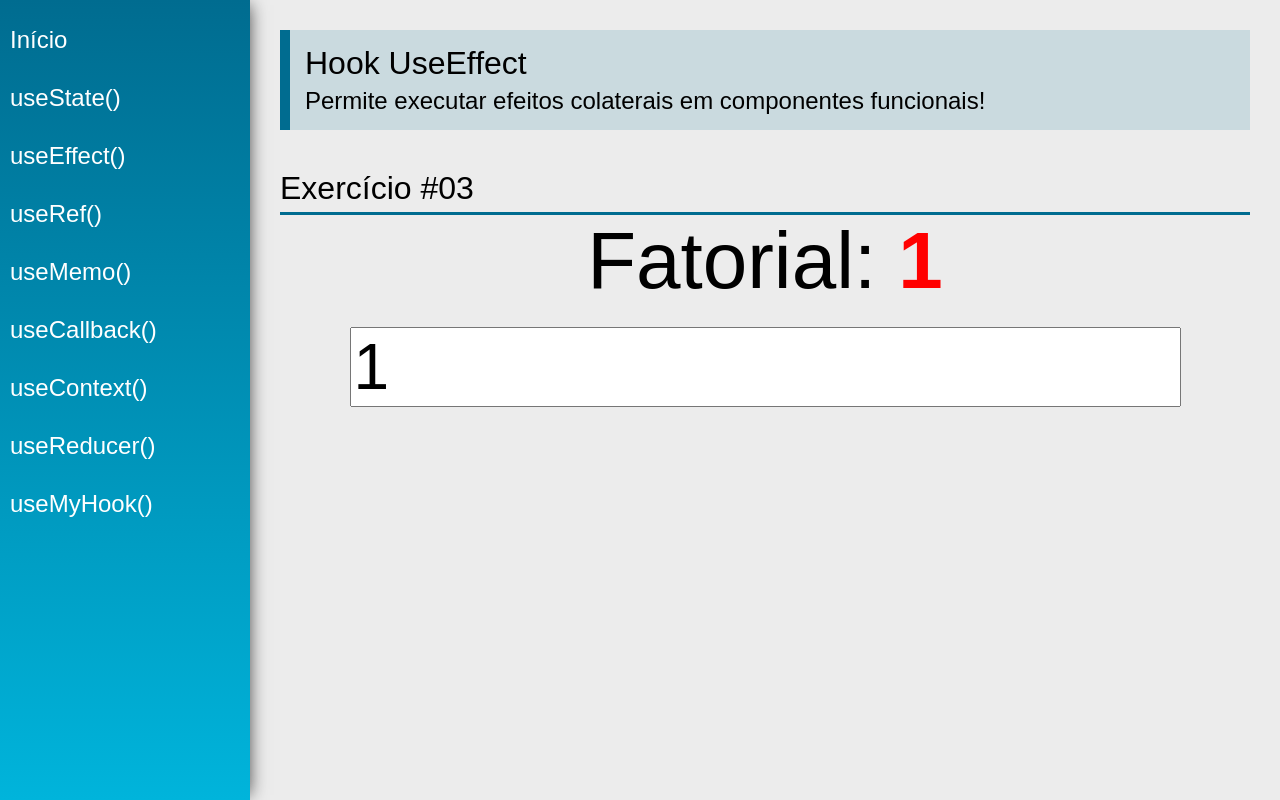
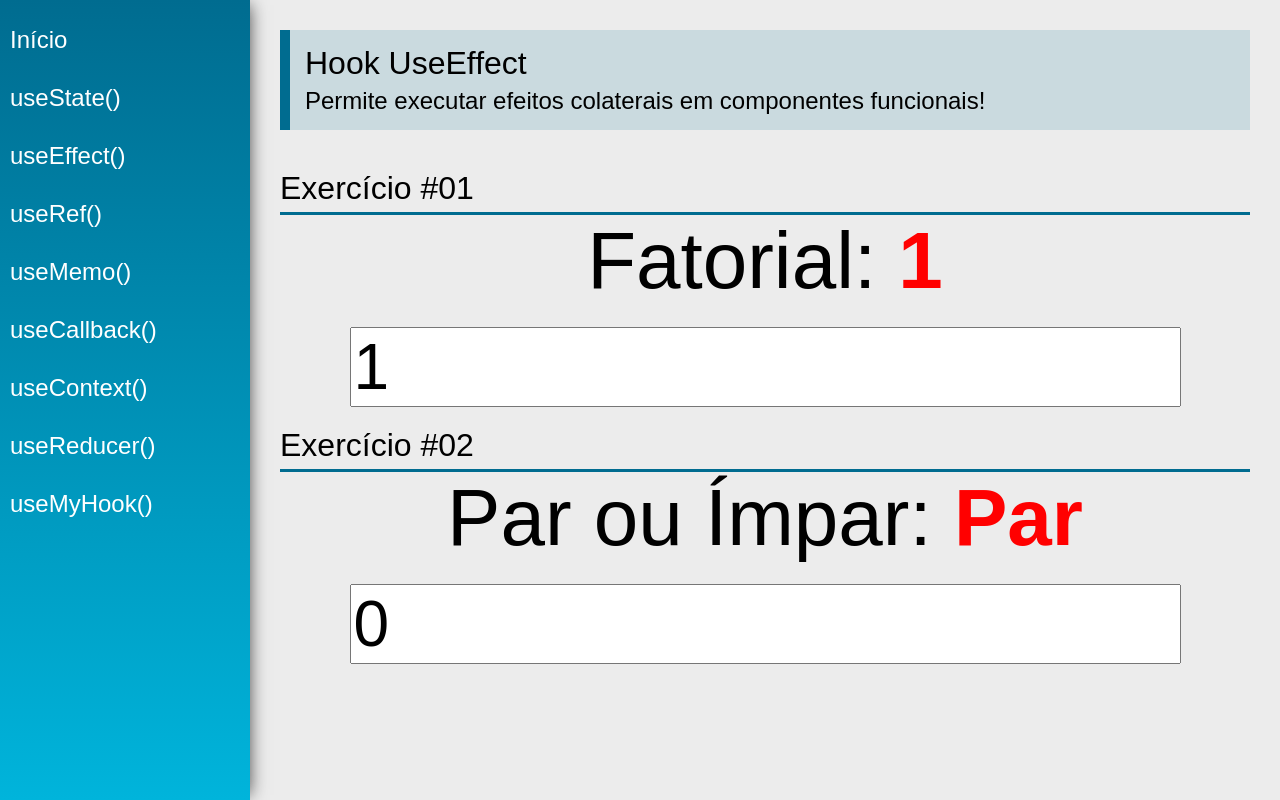
Before and after one commit to iThiagoLessa/hooks, a React (Create React App) app: page /useEffect in a window 1280 px wide. Built offline with nearby package versions, Linux system fonts and the light colour scheme.

Commit message:
Hook UseEffect()

```diff
--- a/src/views/examples/UseEffect.jsx
+++ b/src/views/examples/UseEffect.jsx
@@ -12,10 +12,21 @@ function calcFatorial(num) {
 const UseEffect = (props) => {
   const [number, setNumber] = useState(1);
   const [fatorial, setFatorial] = useState(1);
+  const [ParOuImpar, setParOuImpar] = useState(0);
+  const [elm, setElm] = useState("Par");
 
   useEffect(function(){
     setFatorial(calcFatorial(number));
   }, [number]);
+
+  function ImparOuPar(number) {
+    const n = parseInt(number);
+    return n % 2 === 0 ? 'Par' : 'Ímpar'
+  }
+
+  useEffect(function() {
+    setElm(ImparOuPar(ParOuImpar));
+  }, [ParOuImpar]);
 
   return (
     <div className="UseEffect">
@@ -23,17 +34,29 @@ const UseEffect = (props) => {
         title="Hook UseEffect"
         subtitle="Permite executar efeitos colaterais em componentes funcionais!"
       />
-      <SectionTitle title="Exercício #03" />
+      <SectionTitle title="Exercício #01" />
       <div className="center">
             <div>
                 <span className="text">Fatorial: </span>
                 <span className="text red">{fatorial === -1 ? 'Não Existe' : fatorial}</span>
             </div>
-
             <input type="number"
                 className="input"
                 value={number}
                 onChange={e => setNumber(e.target.value)}
+            />
+      </div>
+      <SectionTitle title="Exercício #02" />
+      <div className="center">
+          <div>
+              <span className="text">Par ou Ímpar: </span>
+              <span className="text red">{elm}</span>
+          </div>
+          <input
+            type="number"
+            className="input"
+            value={ParOuImpar}
+            onChange={e => setParOuImpar(e.target.value)}
             />
       </div>
     </div>
```
Lines whose indentation alone changed are shown as unchanged.
